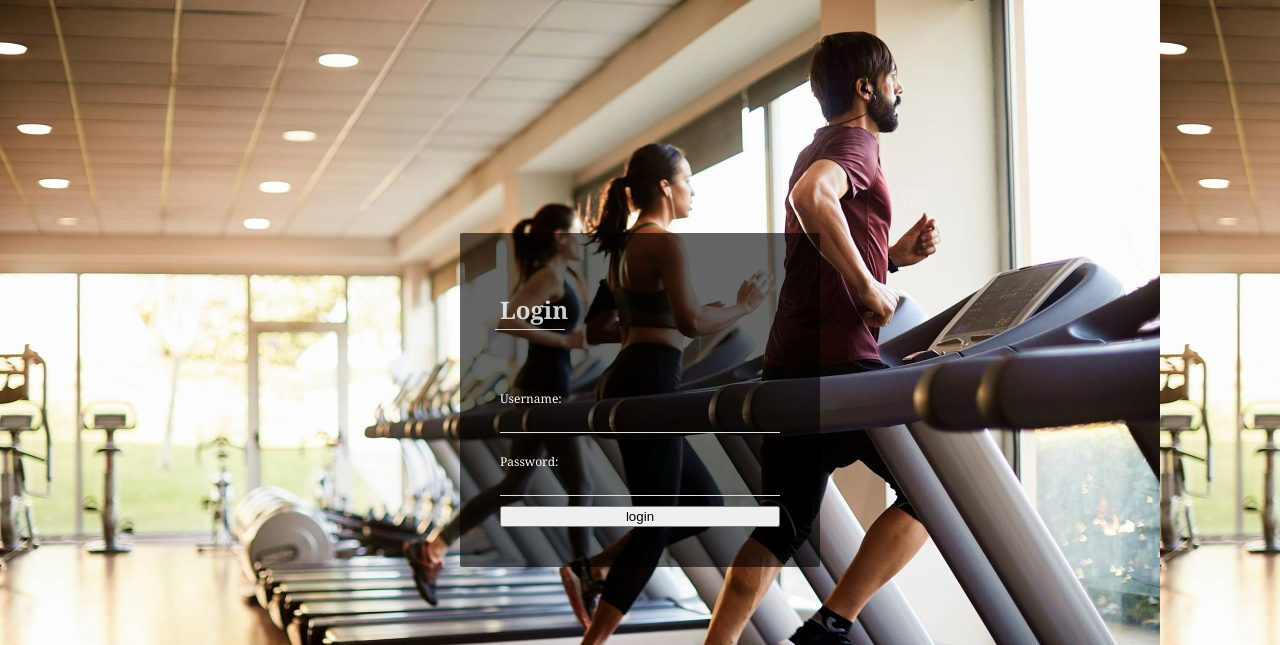
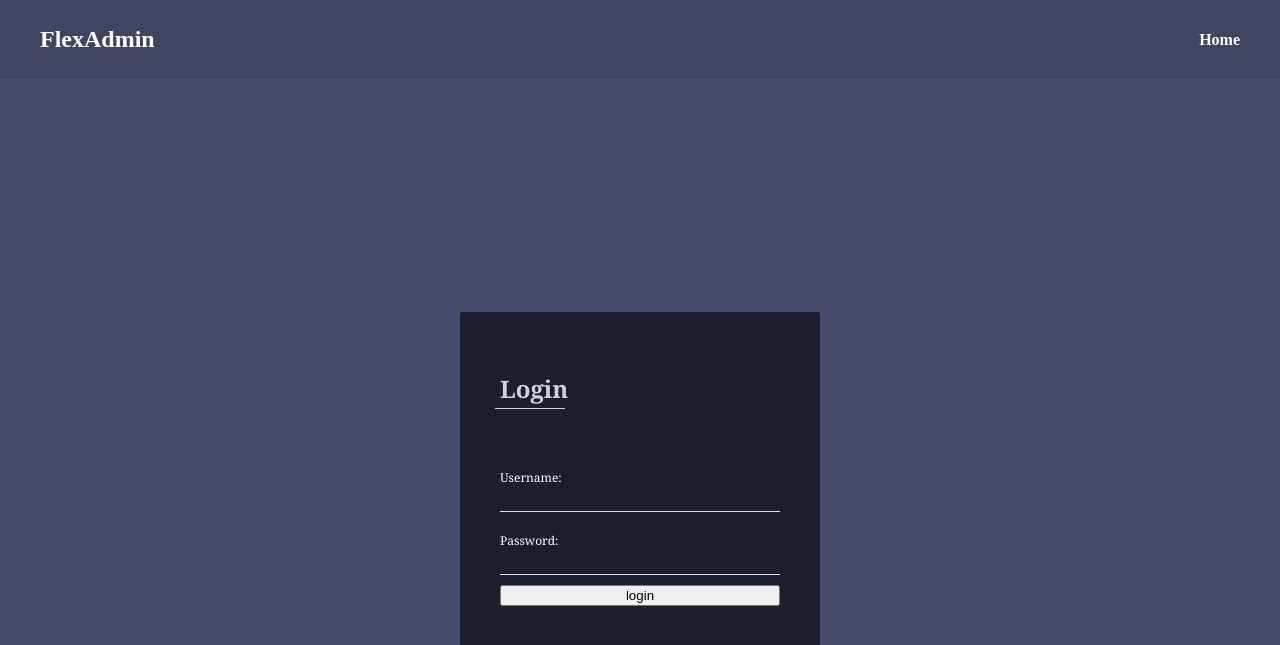
Before and after one commit to luizcastro22/FlexAdmin, a Django app: page /accounts/login/ in a window 1280 px wide. Shown: the top 645 px of the page. Run offline with Django 4.2, Linux system fonts and the light colour scheme.

Commit message:
formatei o login

```diff
--- /dev/null
+++ b/templates/header.html
@@ -0,0 +1,75 @@
+<!DOCTYPE html>
+<html lang="en">
+<head>
+    <meta charset="UTF-8">
+    <meta name="viewport" content="width=device-width, initial-scale=1.0">
+    <link rel="stylesheet" href="styles.css">
+    <title>FlexAdmin</title>
+</head>
+<style>
+    /* Reset de estilos */
+/* * {
+    /* margin: 0; */
+    /* padding: 0; */
+    /* box-sizing: border-box;
+} */
+
+/* Estilos da barra superior */
+.top-bar {
+    background-color: #3e455f;
+    color: white;
+    padding: 10px 0;
+}
+
+.container {
+    max-width: 1200px;
+    margin: 0 auto;
+    padding: 0 20px;
+    display: flex;
+    justify-content: space-between;
+    align-items: center;
+}
+
+.logo {
+    font-size: 24px;
+    font-weight: bold;
+}
+
+.menu ul {
+    list-style: none;
+    display: flex;
+    gap: 20px;
+}
+
+.menu a {
+    text-decoration: none;
+    color: white;
+    font-weight: bold;
+    transition: color 0.3s;
+}
+
+.menu a:hover {
+    color: #f8ca4d;
+}
+
+
+</style>
+<body>
+    <header class="top-bar">
+        <div class="container">
+            <h1 class="logo">FlexAdmin</h1>
+            <nav class="menu">
+                <ul>
+                    <li><a href="/">Home</a></li>
+                    <!-- <li><a href="#">Dashboard</a></li> -->
+                    <!-- <li><a href="#">Settings</a></li>
+                    <li><a href="#">Logout</a></li> -->
+                </ul>
+            </nav>
+        </div>
+    </header>
+    <main>
+        <!-- Conteúdo da página aqui -->
+    </main>
+</body>
+</html>
--- a/templates/registration/login.html
+++ b/templates/registration/login.html
@@ -12,24 +12,25 @@
 
         <meta name="viewport" content="width=device-width, initial-scale=1.0">
 
-        <link rel="stylesheet" href="{% static 'registration/login.css' %}">
+        <link rel="stylesheet" href="{% static 'css/login.css' %}">
 
         <title>Login</title>
 
 
 
     </head>
-    <style>
+    <!-- <style>
         body {
 
 
-        background-image: url({% static 'img/imagem_login.jpeg' %});
+        background-image: url({% static 'img/imagem_login.jpeg' %});]
+        background-size: 250px;
 
     }
-    </style>
+    </style> -->
 
-    <body>
-
+<body>
+    {% include 'header.html' %}
 
             {% if form.errors %}
             <p>Your username and password didn't match. Please try again.</p>
```
Also changed, not shown: db.sqlite3, static/css/index.css (added), static/css/login.css (renamed from static/registration/login.css).
